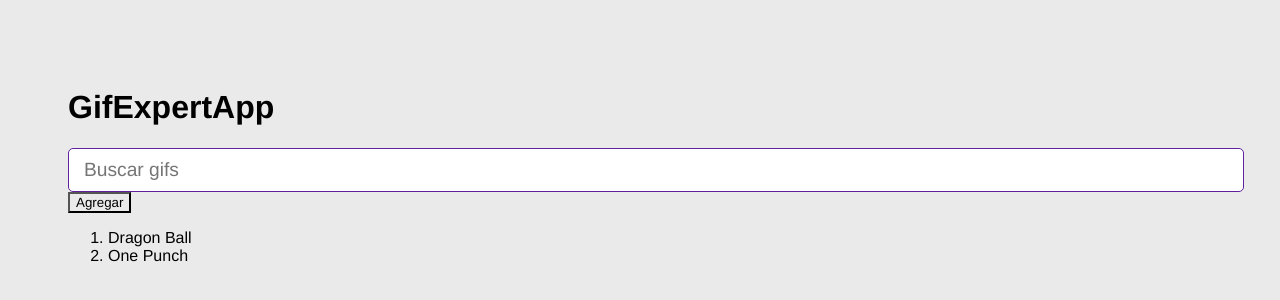
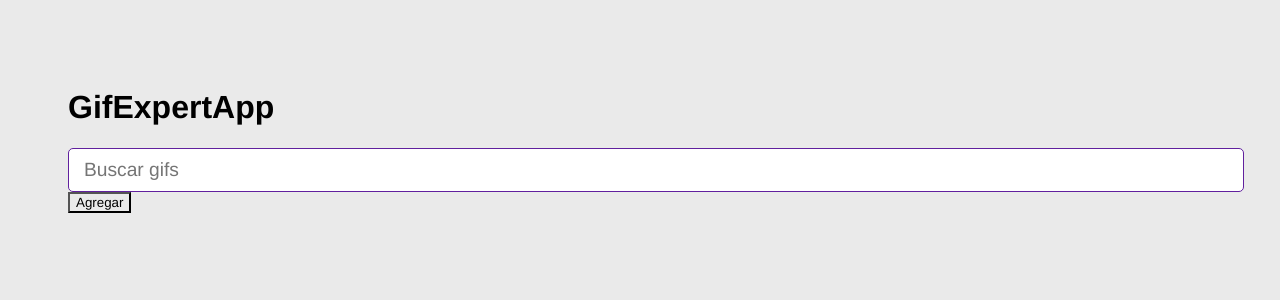
Before and after one commit to JairOrozco/gif-finder, a React (Vite) app: page / in a window 1280 px wide. Shown: the top 300 px of the page. Built offline with nearby package versions, Linux system fonts and the light colour scheme.

Commit message:
GifExpertApp comunicando componentes al agregar a la lista de categorias el valor que se escribe en el input

```diff
--- a/src/GifExpertApp.jsx
+++ b/src/GifExpertApp.jsx
@@ -6,7 +6,7 @@
 
 export const GifExpertApp = () => {
 
-    const [categories, setCategories] = useState( ['Dragon Ball', 'One Punch'] )
+    const [categories, setCategories] = useState( [] )
 
     const onAddCategory = () => {
         setCategories( [...categories, 'Valorant'] );
@@ -20,7 +20,9 @@
             <h1>GifExpertApp</h1>
 
             {/* Buscador de gifs */}
-            <AddCategory />
+            <AddCategory
+                setCategories={ setCategories }
+            />
 
 
             {/* Listado de gifs encontrados */}
--- a/src/components/AddCategory.jsx
+++ b/src/components/AddCategory.jsx
@@ -1,6 +1,6 @@
 import { useState } from "react"
 
-export const AddCategory = () => {
+export const AddCategory = ({ setCategories }) => {
 
     const [ inputValue, setInputValue ] = useState('')
 
@@ -10,7 +10,11 @@
 
     const onSubmitForm = (e) => {
         e.preventDefault();
-        console.log(inputValue)
+
+        if(inputValue.trim().length <= 1 ) return;
+
+        setCategories( (categories) => [inputValue, ...categories])
+        setInputValue('');
     }
 
     return (
```
